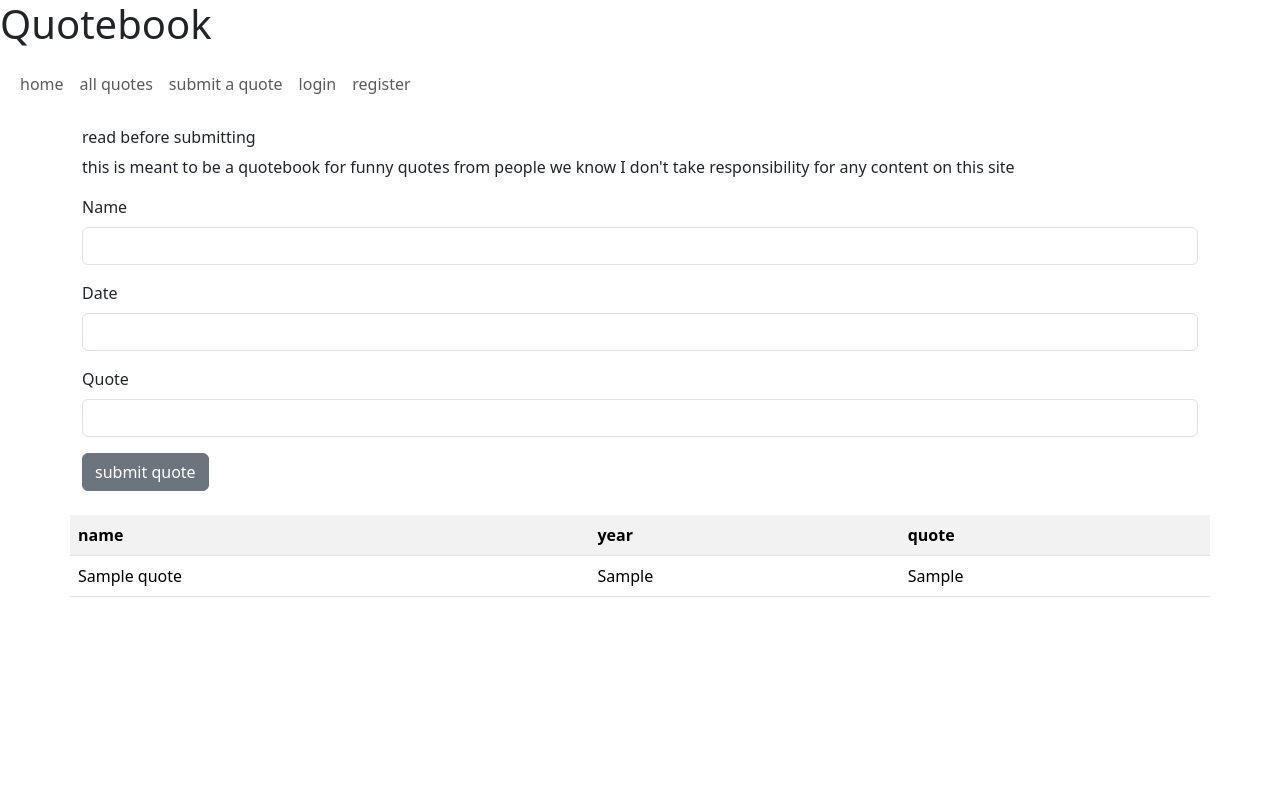
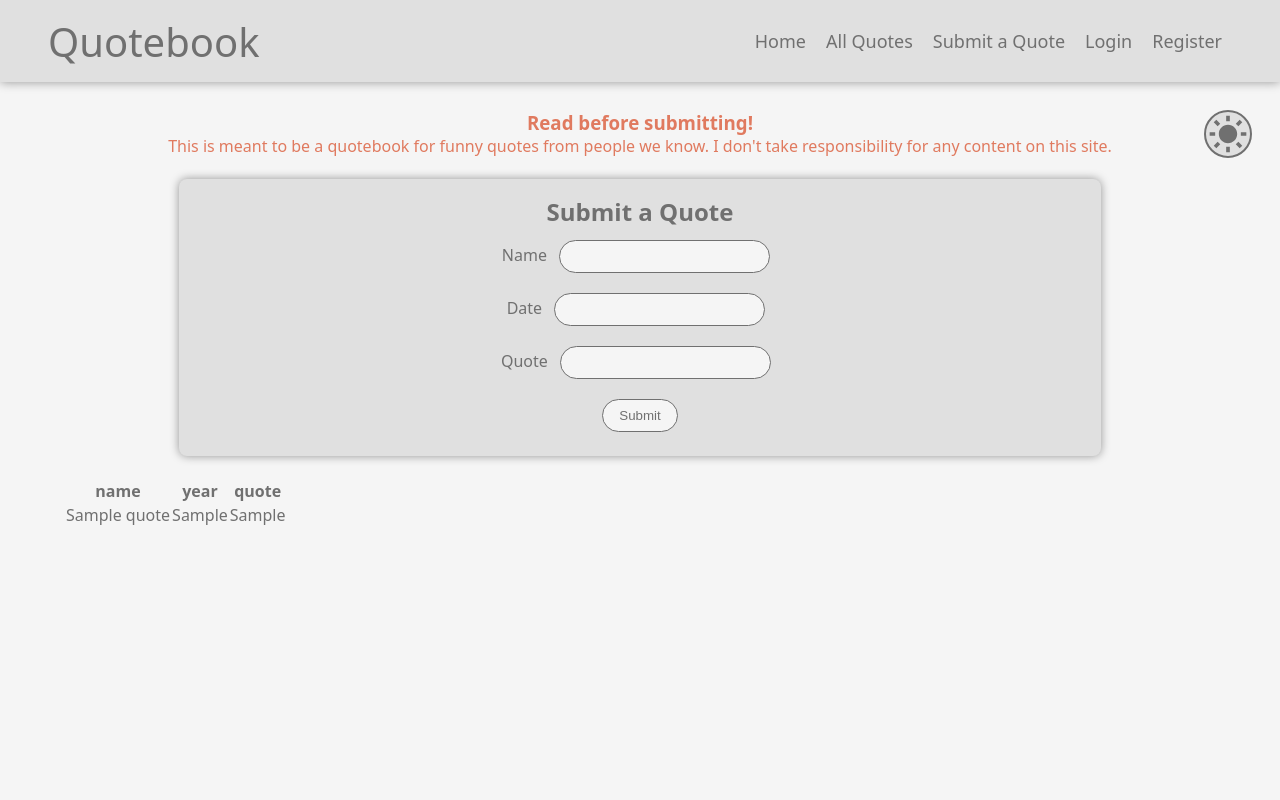
Before and after one commit to ArchieHickmott/quotebook, a Flask app: page /submit in a window 1280 px wide. Run offline with Flask 3, Linux system fonts and the light colour scheme; tables that the repository leaves empty hold one stand-in row (values such as "Sample post"); parts of the project's set-up code (start-up, migrations or seed data) failed here and were passed over; some libraries are stand-ins or nearby versions.

Commit message:
Here you go
 here is my changes so far. This only works for a few of the pages and that is why I didn't want to commit it previously

```diff
--- /dev/null
+++ b/static/js/main.js
@@ -0,0 +1,31 @@
+let colorMode = localStorage.getItem('colorMode');
+
+const themeSwitch = document.getElementById('theme-switch');
+const moon = document.getElementById('moon');
+const sun = document.getElementById('sun');
+
+if (colorMode === 'darkmode') {
+  document.body.classList.remove('lightmode');
+  sun.classList.add('invisible');
+  moon.classList.remove('invisible');
+} else {
+  document.body.classList.add('lightmode');
+  sun.classList.remove('invisible');
+  moon.classList.add('invisible');
+}
+
+themeSwitch.addEventListener("click", () => {
+  if (colorMode === 'darkmode') {
+    document.body.classList.add('lightmode');
+    sun.classList.remove('invisible');
+    moon.classList.add('invisible');
+    localStorage.setItem('colorMode', 'lightmode');
+    colorMode = 'lightmode';
+  } else {
+    document.body.classList.remove('lightmode');
+    sun.classList.add('invisible');
+    moon.classList.remove('invisible');
+    localStorage.setItem('colorMode', 'darkmode');
+    colorMode = 'darkmode';
+  }
+});
--- a/static/style/main.css
+++ b/static/style/main.css
@@ -1,5 +1,167 @@
-a.nav-link:hover {
-    text-decoration: underline;
+:root {
+    --dark-tone: #3d405b;
+    --base-color: #2f3e46;
+    --secondary-color: #354f52;
+    --subtext-color: #52796f;
+    --text-color: #9ab6a0;
+    --complimentary-color: #e07a5f;
+    --complimeratry-highlight-color: #f2cc8f;
+    --highlight-color: #cad2c5;
+}
+/* default is dark mode. If you don't like it, just live with it. */
+/* revision on this, the system now under technicality defaults to light mode, but it saves your preferences */
+.lightmode {
+    --base-color: #f5f5f5;
+    --secondary-color: #e0e0e0;
+    --subtext-color: #b0b0b0;
+    --text-color: #707070;
+    --highlight-color: #303030;
+}
+* {
+    margin: 0;
+    padding: 0;
+    box-sizing: border-box;
+}
+body {
+    font-family: system-ui;
+    background-color: var(--base-color);
+    color: var(--text-color);
+
+    min-height: 100vh;
+}
+
+h1 {
+    background: none;
+    font-size: 2.5em;
+    font-weight: 500;
+    margin: 1em 0;
+}
+h1:hover {
+    background: linear-gradient(45deg, var(--complimentary-color), var(--complimeratry-highlight-color));
+    background-clip: text;
+    color: transparent;
+}
+
+nav {
+    position: sticky;
+    top: 16px;
+
+    display: flex;
+    align-items: center;
+    height: 82px;
+    padding: 0 48px;
+    margin: 0 auto;
+    margin-bottom: 28px;
+
+    box-shadow: 0 0 10px rgba(0, 0, 0, 0.4);
+    background-color: var(--secondary-color);
+}
+nav ul {
+    width: 100%;
+    list-style: none;
+    display: flex;
+    justify-content: flex-end;
+    align-items: center;
+}
+nav li {
+    margin: 0 10px;
+  }
+nav a {
+    text-decoration: none;
+    color: var(--text-color);
+    font-size: 18px;
+}
+nav a:hover {
+    color: var(--highlight-color);
+}
+
+#theme-switch {
+    position: fixed;
+    top: 98px;
+    width: 48px;
+    height: 48px;
+    background-color: var(--secondary-color);
+    right: 16px;
+    margin: 12px;
+    cursor: pointer;
+
+    border: 2px solid var(--text-color);
+    border-radius: 50%;
+}
+#theme-switch:hover {
+    border-color: var(--highlight-color);
+}
+#theme-switch svg {
+    position: absolute;
+    top: 0;
+    left: 0;
+
+    fill: var(--text-color);
+}
+#theme-switch svg:hover {
+    fill: var(--highlight-color)
+}
+.invisible {
+    fill-opacity: 0;
+    pointer-events: none;
+}
+.container {
+    /* display: flex; */
+    /* justify-content: center;     */
+
+    width: 90%;
+    margin: auto;
+}
+
+.form {
+    display: flex;
+    flex-direction: column;
+    /* align-items: center; */
+    text-align: center;
+    margin: auto;
+
+    width: min-content;
+    padding: 16px;
+
+    background-color: var(--secondary-color);
+
+    border-radius: 8px;
+    box-shadow: 0 0 10px rgba(0, 0, 0, 0.4);
+}
+.form input {
+    margin: 8px;
+    padding: 8px;
+    border-radius: 4px;
+    border: 1px solid var(--text-color);
+    border-radius: 24px;
+    color: var(--text-color);
+    background-color: var(--base-color);
+
+    padding: 8px 16px;
+    margin-top: 12px;
+}
+.login .form-submit {
+    /* center the button */
+    display: block;
+    margin: 12px auto;
+
+    cursor: pointer;
+}
+
+.submit-form {
+    width: 80%;
+}
+
+p a {
+    color: var(--complimentary-color);
+}
+b {
+    width: auto;
+    margin-left: 48px;
+}
+.important {
+    text-align: center;
+    color: var(--complimentary-color);
 }
 
 tr.user-table-row:hover {
--- a/templates/admin.html
+++ b/templates/admin.html
@@ -1,4 +1,4 @@
-{% from "_render_table.html" import render_table%}
+{% from "_render_table.html" import render_table %}
 {% extends "template.html" %}
 {% block content %}
 <h2>Admin Portal</h2>
--- a/templates/confirm_delete.html
+++ b/templates/confirm_delete.html
@@ -1,4 +1,3 @@
-{% import "bootstrap/wtf.html" as wtf %}
 {% extends "template.html" %}
 {% block content %}
 Are you sure you want to delete your account
--- a/templates/register.html
+++ b/templates/register.html
@@ -1,4 +1,3 @@
-{% import "bootstrap/wtf.html" as wtf %}
 {% extends "template.html" %}
 {% block content %}
 <h2>Register</h2>
--- a/templates/submit.html
+++ b/templates/submit.html
@@ -1,16 +1,32 @@
-{% import "bootstrap/wtf.html" as wtf %}
 {% from "_render_table.html" import render_table%}
 {% extends "template.html" %}
 {% block content %}
-<p>
-    <h6>read before submitting</h6>
-    this is meant to be a quotebook for funny quotes from people we know
-    I don't take responsibility for any content on this site
+<h3 class="important">Read before submitting!</h3>
+<p class="important">
+    This is meant to be a quotebook for funny quotes from people we know.
+    I don't take responsibility for any content on this site.
 </p>
-<form method="POST" id="form">
-{{form.crsf_token}}
-{{wtf.quick_form(form, button_map = {"submit": "secondary"})}}
-</form>
+<br>
+<div class="form submit-form">
+    <h2>Submit a Quote</h2>
+    <form method="POST" id="form">
+        {{form.crsf_token}}
+    {# {{wtf.quick_form(form, button_map = {"submit": "secondary"})}} #}
+        <div class="form-group">
+            {{form.name.label}}
+            {{form.name(class="form-control")}}
+        </div>
+        <div class="form-group">
+            {{form.date.label}}
+            {{form.date(class="form-control")}}
+        </div>
+        <div class="form-group">
+            {{form.quote.label}}
+            {{form.quote(class="form-control")}}
+        </div>
+        <input class="form-submit" type="submit" value="Submit">
+    </form>
+</div>
 <br>
 <div class="row">
 {{render_table(quotes, "table-striped", ["name", "year", "quote"])}}
--- a/templates/template.html
+++ b/templates/template.html
@@ -7,12 +7,13 @@
     <head>
         <meta charset="utf-8">
         <meta http-equiv="X-UA-Compatible" content="IE=edge">
-        {{ bootstrap.load_css() }}
+        {# {{ bootstrap.load_css() }} #}
         <title></title>
         <meta name="description" content="">
         <meta name="viewport" content="width=device-width, initial-scale=1">
         <link rel="stylesheet" href="{{url_for('static', filename='/style/main.css')}}">
-        <link rel="stylesheet" href="">
+
+        <script type="text/javascript" src="{{url_for('static', filename='/js/main.js')}}" defer></script>
         {% block head %}
 
         {% endblock head %}
@@ -22,31 +23,32 @@
             <p class="browsehappy">You are using an <strong>outdated</strong> browser. Please <a href="#">upgrade your browser</a> to improve your experience.</p>
         <![endif]-->
     <header>
+    <nav class="navbar navbar-expand-sm">
     <h1>Quotebook</h1>
-    <nav class="navbar navbar-expand-sm">
-    <div class="container-fluid">
     <ul class="navbar-nav">
         {% if "user" in session %}
-        <li class="nav-item"><a class="nav-link" href="{{url_for('home')}}">home</a></li>
+        <li class="nav-item"><a class="nav-link" href="{{url_for('home')}}">Home</a></li>
         {% else %}
-        <li class="nav-item"><a class="nav-link" href="{{url_for('index')}}">home</a></li>
+        <li class="nav-item"><a class="nav-link" href="{{url_for('index')}}">Home</a></li>
         {% endif %}
-        <li class="nav-item"><a class="nav-link" href="{{url_for('quotes')}}">all quotes</a></li>
-        <li class="nav-item"><a class="nav-link" href="{{url_for('submit')}}">submit a quote</a></li>
+        <li class="nav-item"><a class="nav-link" href="{{url_for('quotes')}}">All Quotes</a></li>
+        <li class="nav-item"><a class="nav-link" href="{{url_for('submit')}}">Submit a Quote</a></li>
         {% if "user" not in session %}
-        <li class="nav-item justify-content-end"><a class="nav-link" href="{{url_for('login')}}">login</a></li>
-        <li class="nav-item justify-content-end"><a class="nav-link" href="{{url_for('register')}}">register</a></li>
+        <li class="nav-item justify-content-end"><a class="nav-link" href="{{url_for('login')}}">Login</a></li>
+        <li class="nav-item justify-content-end"><a class="nav-link" href="{{url_for('register')}}">Register</a></li>
         {% else %}
-        <li class="nav-item justify-content-end"><a class="nav-link" href="{{url_for('logout')}}">logout</a></li>
+        <li class="nav-item justify-content-end"><a class="nav-link" href="{{url_for('logout')}}">Logout</a></li>
         {% endif %}
     </ul>
-    </div>
+    </nav>
     </header>
-    </nav>
+    <button id="theme-switch">
+        <svg class="invisible" id="sun" viewBox="0 0 24 24"><path d="M6.995 12c0 2.761 2.246 5.007 5.007 5.007s5.007-2.246 5.007-5.007-2.246-5.007-5.007-5.007S6.995 9.239 6.995 12zM11 19h2v3h-2zm0-17h2v3h-2zm-9 9h3v2H2zm17 0h3v2h-3zM5.637 19.778l-1.414-1.414 2.121-2.121 1.414 1.414zM16.242 6.344l2.122-2.122 1.414 1.414-2.122 2.122zM6.344 7.759 4.223 5.637l1.415-1.414 2.12 2.122zm13.434 10.605-1.414 1.414-2.122-2.122 1.414-1.414z"></path></svg>
+        <svg id="moon" viewBox="0 0 24 24"><path d="M12 11.807A9.002 9.002 0 0 1 10.049 2a9.942 9.942 0 0 0-5.12 2.735c-3.905 3.905-3.905 10.237 0 14.142 3.906 3.906 10.237 3.905 14.143 0a9.946 9.946 0 0 0 2.735-5.119A9.003 9.003 0 0 1 12 11.807z"></path></svg>
+    </button>
     <div class="container">
     {% block content %}
     {% endblock content %}
-    {{ bootstrap.load_js() }}
     </div>
     </body>
 </html>
--- a/templates/userpage.html
+++ b/templates/userpage.html
@@ -1,4 +1,3 @@
-{% import "bootstrap/wtf.html" as wtf %}
 {% extends "quote.html" %}
 {% block content %}
 <div class="row" style="font-size: larger;">
```
Also changed, not shown: templates/login.html (+18 -2 lines).
